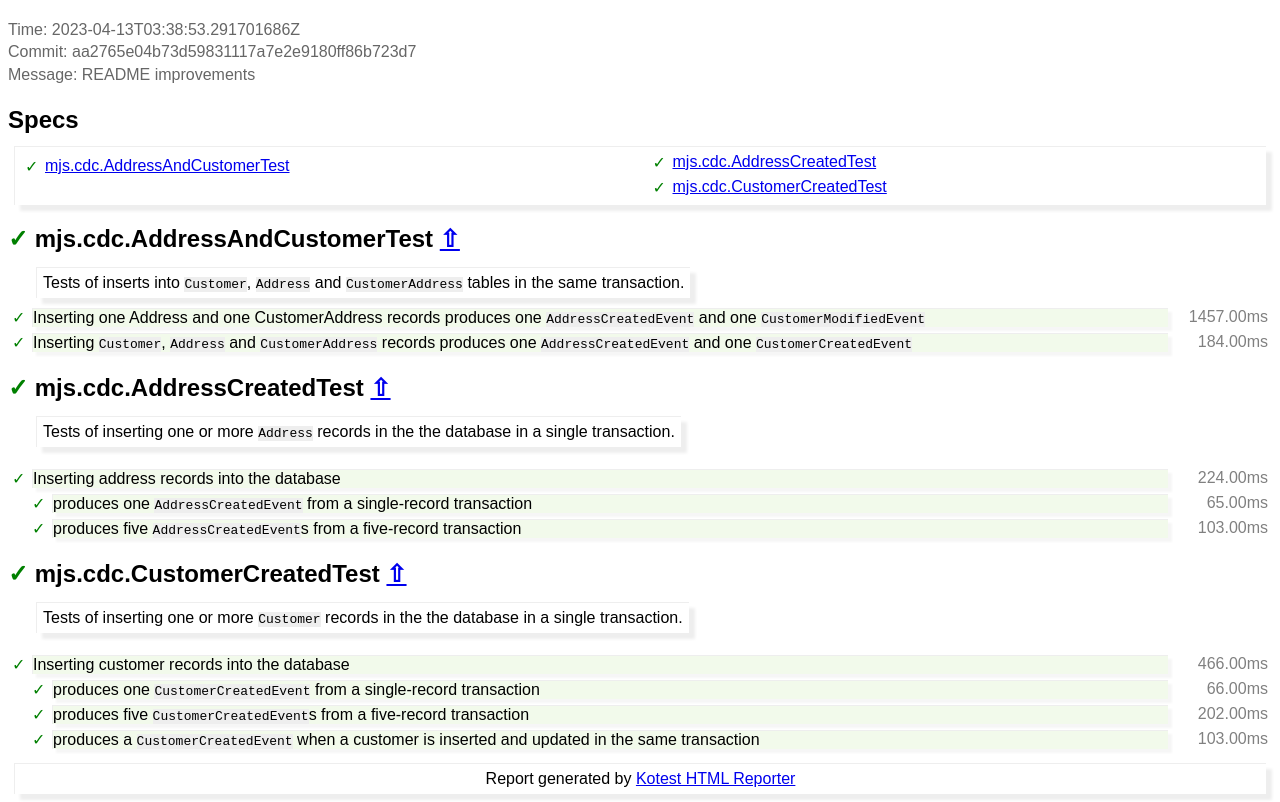
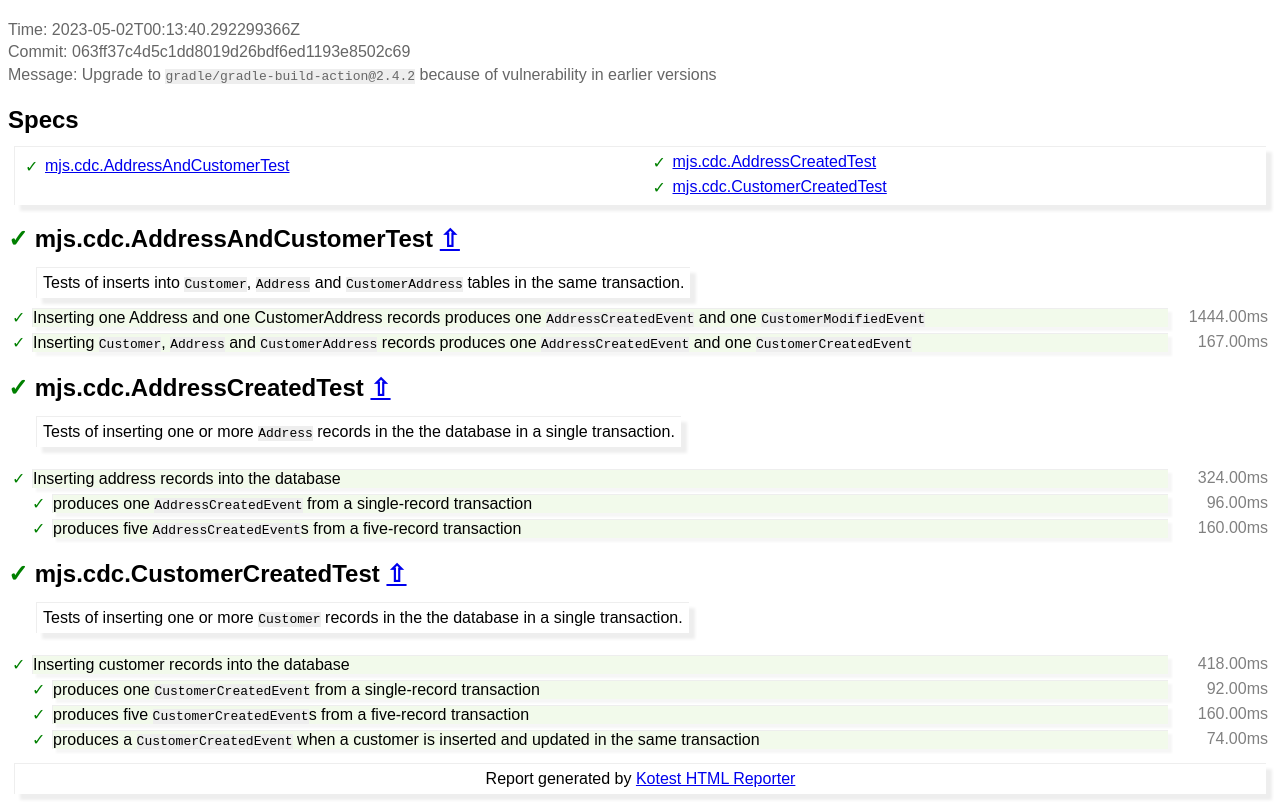
Before and after one commit to mjstrasser/cdc-kafka-streams, a plain HTML site: page index.html in a window 1280 px wide. Shown: the part 61-863 px from the top of the page. Drawn offline with Linux system fonts and the light colour scheme.

Commit message:
deploy: 063ff37c4d5c1dd8019d26bdf6ed1193e8502c69

```diff
--- a/index.html
+++ b/index.html
@@ -133,7 +133,7 @@ h2 {
   </head>
   <body>
     <h1>Test Results</h1>
-    <p class="timestamp">Time: 2023-04-13T03:38:53.291701686Z<br>Commit: aa2765e04b73d59831117a7e2e9180ff86b723d7<br>Message: README improvements</p>
+    <p class="timestamp">Time: 2023-05-02T00:13:40.292299366Z<br>Commit: 063ff37c4d5c1dd8019d26bdf6ed1193e8502c69<br>Message: Upgrade to <span class='code'>gradle/gradle-build-action@2.4.2</span> because of vulnerability in earlier versions</p>
     <div class="toc">
       <h2 id="toc">Specs</h2>
       <div class="toc-entries shadow-box">
@@ -160,12 +160,12 @@ h2 {
       <div class="line">
         <div class="result-col"><span class="result-Success">✓</span></div>
         <div class="name-col Success"><span class="name">Inserting one Address and one CustomerAddress records produces one <span class='code'>AddressCreatedEvent</span> and one <span class='code'>CustomerModifiedEvent</span></span></div>
-        <div class="duration-col"><span class="duration">1457.00ms</span></div>
+        <div class="duration-col"><span class="duration">1444.00ms</span></div>
       </div>
       <div class="line">
         <div class="result-col"><span class="result-Success">✓</span></div>
         <div class="name-col Success"><span class="name">Inserting <span class='code'>Customer</span>, <span class='code'>Address</span> and <span class='code'>CustomerAddress</span> records produces one <span class='code'>AddressCreatedEvent</span> and one <span class='code'>CustomerCreatedEvent</span></span></div>
-        <div class="duration-col"><span class="duration">184.00ms</span></div>
+        <div class="duration-col"><span class="duration">167.00ms</span></div>
       </div>
       <h2 id="mjs.cdc.AddressCreatedTest"><span class="result-Success">✓</span>&nbsp;mjs.cdc.AddressCreatedTest&nbsp;<a href="#toc">⇧</a></h2>
       <div class="line">
@@ -176,19 +176,19 @@ h2 {
       <div class="line">
         <div class="result-col"><span class="result-Success">✓</span></div>
         <div class="name-col Success"><span class="name">Inserting address records into the database</span></div>
-        <div class="duration-col"><span class="duration">224.00ms</span></div>
+        <div class="duration-col"><span class="duration">324.00ms</span></div>
       </div>
       <div class="line">
         <div class="block-col"></div>
         <div class="result-col"><span class="result-Success">✓</span></div>
         <div class="name-col Success"><span class="name">produces one <span class='code'>AddressCreatedEvent</span> from a single-record transaction</span></div>
-        <div class="duration-col"><span class="duration">65.00ms</span></div>
+        <div class="duration-col"><span class="duration">96.00ms</span></div>
       </div>
       <div class="line">
         <div class="block-col"></div>
         <div class="result-col"><span class="result-Success">✓</span></div>
         <div class="name-col Success"><span class="name">produces five <span class='code'>AddressCreatedEvent</span>s from a five-record transaction</span></div>
-        <div class="duration-col"><span class="duration">103.00ms</span></div>
+        <div class="duration-col"><span class="duration">160.00ms</span></div>
       </div>
       <h2 id="mjs.cdc.CustomerCreatedTest"><span class="result-Success">✓</span>&nbsp;mjs.cdc.CustomerCreatedTest&nbsp;<a href="#toc">⇧</a></h2>
       <div class="line">
@@ -199,25 +199,25 @@ h2 {
       <div class="line">
         <div class="result-col"><span class="result-Success">✓</span></div>
         <div class="name-col Success"><span class="name">Inserting customer records into the database</span></div>
-        <div class="duration-col"><span class="duration">466.00ms</span></div>
+        <div class="duration-col"><span class="duration">418.00ms</span></div>
       </div>
       <div class="line">
         <div class="block-col"></div>
         <div class="result-col"><span class="result-Success">✓</span></div>
         <div class="name-col Success"><span class="name">produces one <span class='code'>CustomerCreatedEvent</span> from a single-record transaction</span></div>
-        <div class="duration-col"><span class="duration">66.00ms</span></div>
+        <div class="duration-col"><span class="duration">92.00ms</span></div>
       </div>
       <div class="line">
         <div class="block-col"></div>
         <div class="result-col"><span class="result-Success">✓</span></div>
         <div class="name-col Success"><span class="name">produces five <span class='code'>CustomerCreatedEvent</span>s from a five-record transaction</span></div>
-        <div class="duration-col"><span class="duration">202.00ms</span></div>
+        <div class="duration-col"><span class="duration">160.00ms</span></div>
       </div>
       <div class="line">
         <div class="block-col"></div>
         <div class="result-col"><span class="result-Success">✓</span></div>
         <div class="name-col Success"><span class="name">produces a <span class='code'>CustomerCreatedEvent</span> when a customer is inserted and updated in the same transaction</span></div>
-        <div class="duration-col"><span class="duration">103.00ms</span></div>
+        <div class="duration-col"><span class="duration">74.00ms</span></div>
       </div>
     </div>
     <div class="shadow-box tagline">Report generated by <a href="https://github.com/mjstrasser/kotest-html-reporter#kotest-html-reporter" target="_blank">Kotest HTML Reporter</a></div>
```
